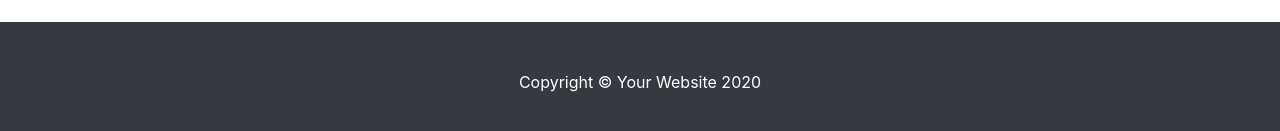
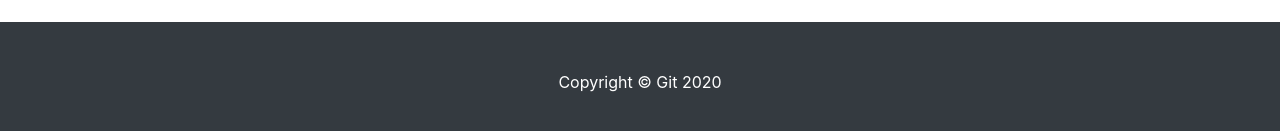
Before and after one commit to AbelAbeb/Git-in-practice, a website: page index.html in a window 1280 px wide. Shown: the part 915-1046 px from the top of the page. Drawn offline with Linux system fonts and the light colour scheme.

Commit message:
changing text inside footer

```diff
--- a/index.html
+++ b/index.html
@@ -123,7 +123,7 @@
   <!-- Footer -->
   <footer class="py-5 bg-dark">
     <div class="container">
-      <p class="m-0 text-center text-white">Copyright &copy; Your Website 2020</p>
+      <p class="m-0 text-center text-white">Copyright &copy; Git 2020</p>
     </div>
     <!-- /.container -->
   </footer>
```
